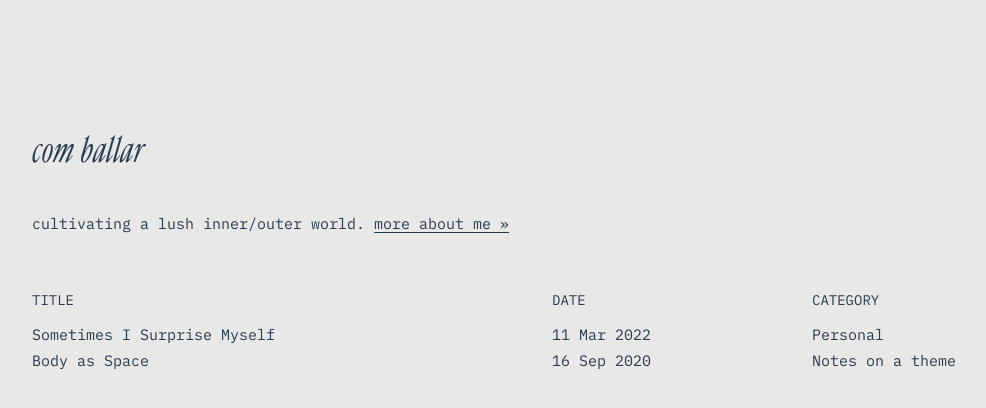
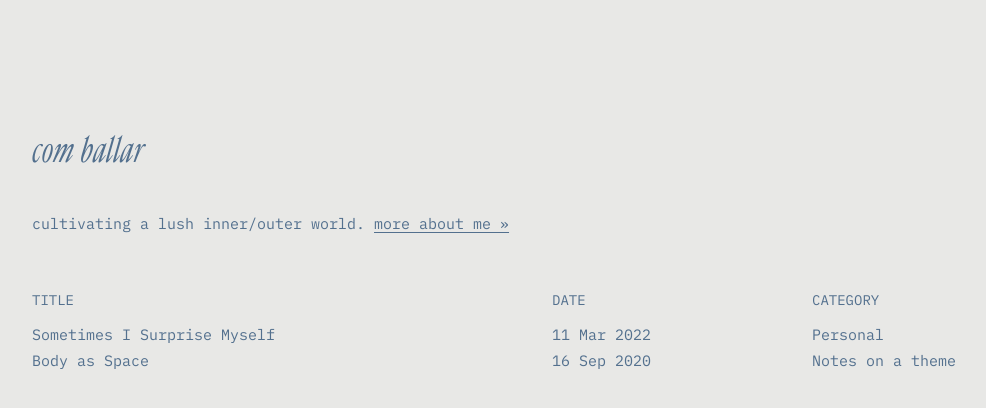
Before and after one commit to comballar/comballar.github.io, a Jekyll site: the page built from index.html, in a window 1280 px wide. Shown: the top 408 px of the page, without its empty margins (88-1074 px from the left). Built offline with Jekyll 4.4.1, drawn with Linux system fonts in a browser that asks for light colours.

Commit message:
Update base.scss

```diff
--- a/_sass/base.scss
+++ b/_sass/base.scss
@@ -18,7 +18,7 @@ $font__line-height: 1.75;
 
 
 // colors
-$color__black:      #273B51;
+$color__black:      #53708E;
 $color__gray:       #CCD3D5;
 $color__beige:      #E8E8E6;
 $color__yellow:     #FAF7F2;
```
